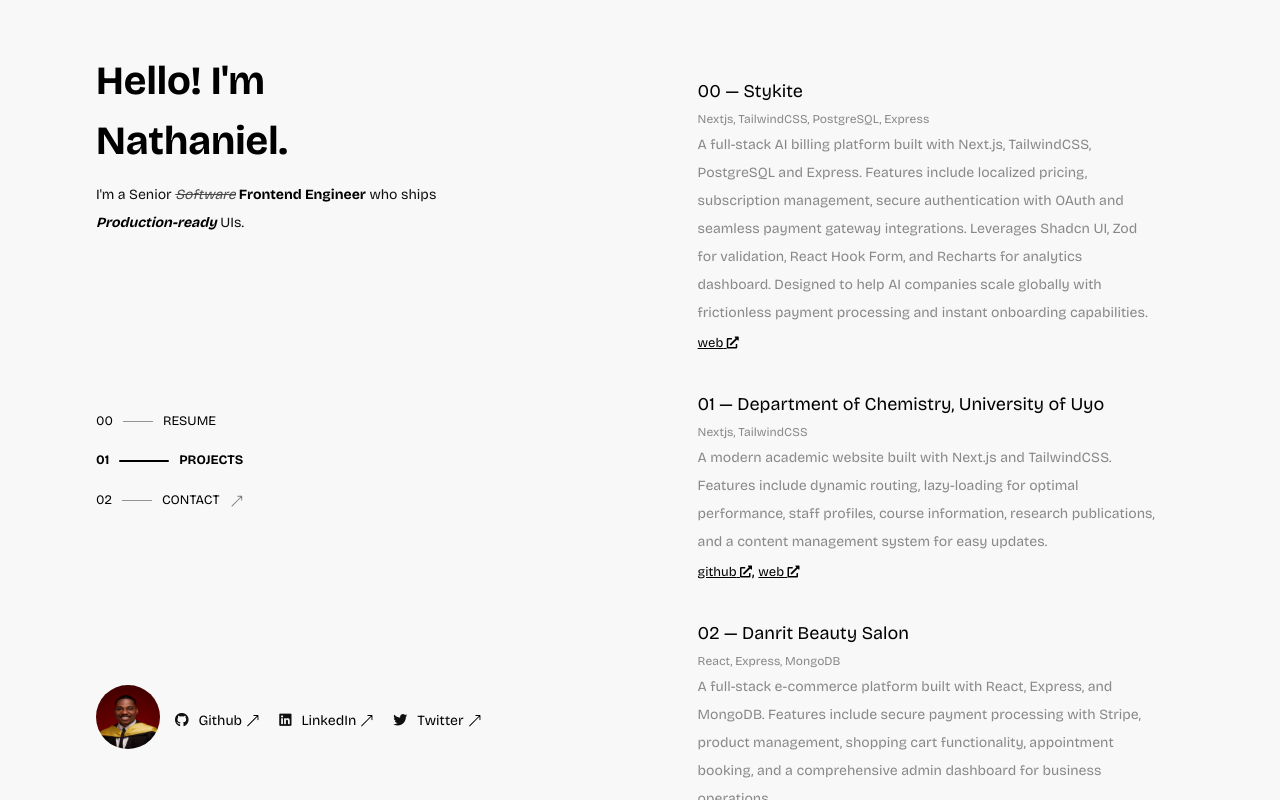
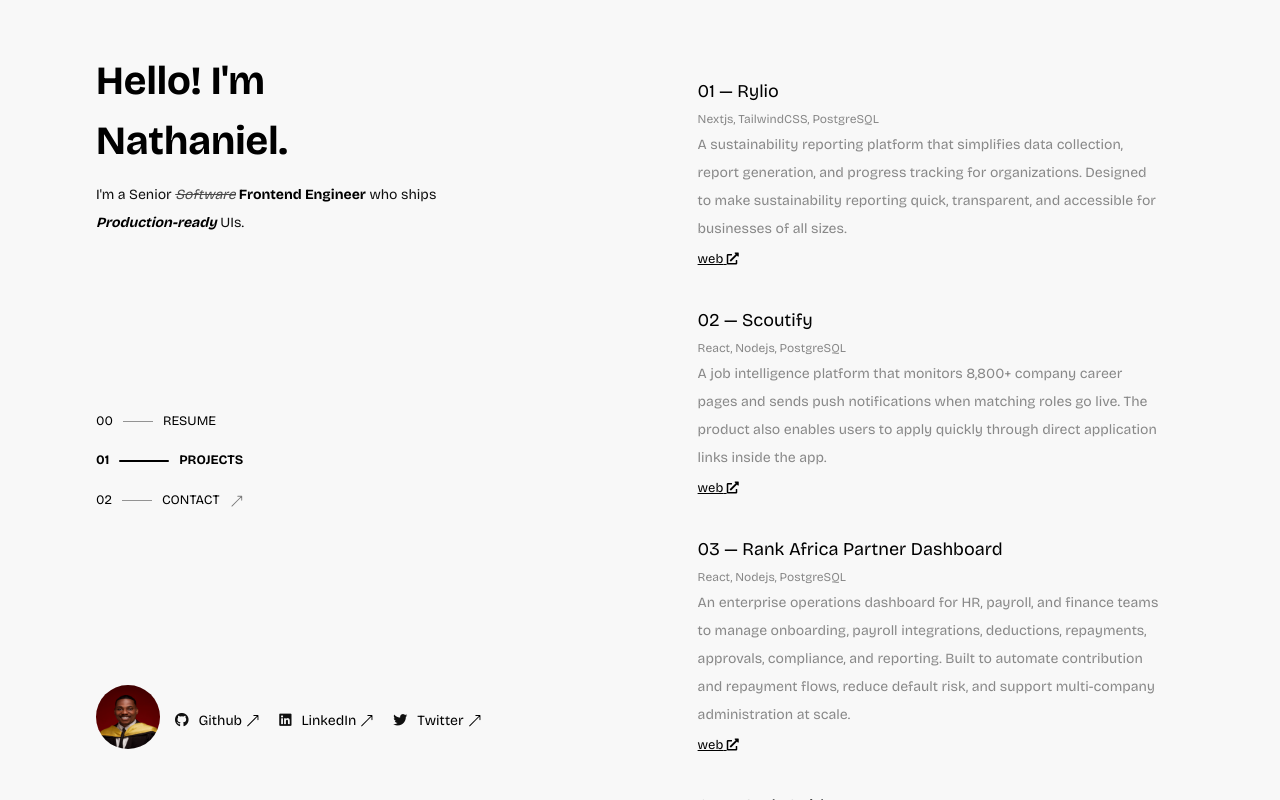
Before and after one commit to Nathaniyell/snr-frontend-portfolio, a React (Vite) app: page /projects in a window 1280 px wide. Built offline with nearby package versions, Linux system fonts and the light colour scheme.

Commit message:
Add load more functionality to Projects component and enhance project data structure. Update styles for load more button in projects.scss and add new project entries with categories in projects.ts.

```diff
--- a/src/components/Projects/projects.tsx
+++ b/src/components/Projects/projects.tsx
@@ -1,5 +1,5 @@
 import {projects} from '~/data/projects';
-import React, {useEffect} from 'react';
+import React, {useEffect, useMemo, useState} from 'react';
 import {Link} from 'react-router-dom';
 
 import './projects.scss';
@@ -10,6 +10,15 @@ interface ProjectsProps {
 }
 
 export default function Projects(props: ProjectsProps) {
+    const PROJECTS_PER_PAGE = 5;
+    const [visibleCount, setVisibleCount] = useState(PROJECTS_PER_PAGE);
+
+    const visibleProjects = useMemo(() => {
+        return projects.slice(0, visibleCount);
+    }, [visibleCount]);
+
+    const canLoadMore = visibleCount < projects.length;
+
     useEffect(() => {
         props.activeMenu(1);
     }, []);
@@ -18,11 +27,11 @@ export default function Projects(props: ProjectsProps) {
         <div className="project">
             <div className="projects_container">
                 <div className="project_container">
-                    {projects.map((project, idx) => (
+                    {visibleProjects.map((project, idx) => (
                         <section className="project" key={idx}>
                             <div className="">
                                 <p className='text-lg'>
-                                    {`0${idx} — `}{project.name}
+                                    {`${String(idx + 1).padStart(2, '0')} — `}{project.name}
                                 </p>
                                 <div>
                                     <span
@@ -38,7 +47,7 @@ export default function Projects(props: ProjectsProps) {
                                 </p>
                             </article>
                             {project.links.map((link, idx) => (
-                                <span>
+                                <span key={`${project.name}-${link.name}`}>
                   <a
                       className="project_link"
                       href={link.url}
@@ -51,6 +60,16 @@ export default function Projects(props: ProjectsProps) {
                             ))}
                         </section>
                     ))}
+                    {canLoadMore && (
+                        <div className="load_more_container">
+                            <button
+                                type="button"
+                                onClick={() => setVisibleCount((count) => count + PROJECTS_PER_PAGE)}
+                            >
+                                Load more
+                            </button>
+                        </div>
+                    )}
                 </div>
             </div>
             <div className="go_button_container">
--- a/src/data/projects.ts
+++ b/src/data/projects.ts
@@ -1,9 +1,20 @@
 export type Project = {
     name: string;
     description: string;
+    category: ProjectCategory;
     technologies: Tech[];
     links: ProjectLink[];
 };
+
+export type ProjectCategory =
+    | 'SaaS'
+    | 'Enterprise'
+    | 'Web3'
+    | 'Marketing'
+    | 'Animation'
+    | 'Education'
+    | 'E-commerce'
+    | 'Community';
 
 type Tech = {
     name: string;
@@ -25,8 +36,126 @@ const postgresql: Tech = {name: 'PostgreSQL', badgeColor: '#336791'};
 const express: Tech = {name: 'Express', badgeColor: '#000000'};
 const bootstrap: Tech = {name: 'Bootstrap', badgeColor: '#7952B3'};
 const supabase: Tech = {name: 'Supabase', badgeColor: '#000000'};
+const redux: Tech = {name: 'Redux', badgeColor: '#764ABC'};
+const web3js: Tech = {name: 'Web3.js', badgeColor: '#F16822'};
+const gsap: Tech = {name: 'GSAP', badgeColor: '#88CE02'};
+const threejs: Tech = {name: 'Three.js', badgeColor: '#000000'};
+const clerk: Tech = {name: 'Clerk', badgeColor: '#6C47FF'};
+const reactrouter: Tech = {name: 'React Router', badgeColor: '#CA4245'};
+const framermotion: Tech = {name: 'Framer Motion', badgeColor: '#0055FF'};
 
 export const projects: Project[] = [
+
+
+    {
+        name: 'Rylio',
+        description: 'A sustainability reporting platform that simplifies data collection, report generation, and progress tracking for organizations. Designed to make sustainability reporting quick, transparent, and accessible for businesses of all sizes.',
+        category: 'SaaS',
+        technologies: [nextjs, tailwindcss, postgresql],
+        links: [
+            {
+                name: 'web',
+                url: 'https://www.rylio.io/',
+            },
+        ],
+    },
+    {
+        name: 'Scoutify',
+        description: 'A job intelligence platform that monitors 8,800+ company career pages and sends push notifications when matching roles go live. The product also enables users to apply quickly through direct application links inside the app.',
+        category: 'SaaS',
+        technologies: [react, nodejs, postgresql],
+        links: [
+            {
+                name: 'web',
+                url: 'https://scoutify.ai/',
+            },
+        ],
+    },
+    {
+        name: 'Rank Africa Partner Dashboard',
+        description: 'An enterprise operations dashboard for HR, payroll, and finance teams to manage onboarding, payroll integrations, deductions, repayments, approvals, compliance, and reporting. Built to automate contribution and repayment flows, reduce default risk, and support multi-company administration at scale.',
+        category: 'Enterprise',
+        technologies: [react, nodejs, postgresql],
+        links: [
+            {
+                name: 'web',
+                url: 'https://customer.rank.africa/',
+            },
+        ],
+    },
+    {
+        name: 'CodeGuide',
+        description: 'A spec-driven AI development platform that transforms plain-English product ideas into project-ready documentation including PRDs, technical specs, wireframes, architecture, and task breakdowns. Includes authentication flows powered by Clerk.',
+        category: 'SaaS',
+        technologies: [nextjs, tailwindcss, nodejs, postgresql, clerk],
+        links: [
+            {
+                name: 'web',
+                url: 'https://www.codeguide.dev/',
+            },
+        ],
+    },
+    {
+        name: 'Singularity Finance',
+        description: 'A decentralized finance platform enabling secure wallet connection, token swaps, cross-chain migration, project listings, and staking workflows. Engineered to provide safe transactions and seamless token management across blockchain networks.',
+        category: 'Web3',
+        technologies: [react, nextjs, nodejs, web3js],
+        links: [
+            {
+                name: 'web',
+                url: 'https://singularityfinance.ai/',
+            },
+        ],
+    },
+    {
+        name: 'CoinCrowd',
+        description: 'An AI-powered social investing platform that helps investors make better decisions with intelligent tools, analytics, and real-time market insight. Delivered wallet connectivity, token swap flows, and high-performance responsive interfaces for Web3 users.',
+        category: 'Web3',
+        technologies: [react, nextjs, redux, web3js],
+        links: [
+            {
+                name: 'web',
+                url: 'https://coincrowd.com/',
+            },
+        ],
+    },
+
+    {
+        name: 'Lightweight',
+        description: 'A high-fidelity, animation-heavy brand experience for Lightweight, crafted to showcase precision engineering and product storytelling. Implemented immersive interactions and smooth motion using GSAP, Lenis, and Three.js for a premium web experience.',
+        category: 'Animation',
+        technologies: [nextjs, tailwindcss, gsap, threejs],
+        links: [
+            {
+                name: 'web',
+                url: 'https://lightweight.info/en',
+            },
+        ],
+    },
+    {
+        name: 'Quanmed AI',
+        description: 'A healthcare innovation platform presenting a decentralized framework that combines quantum mechanics, AI, and blockchain for medical research and clinical transformation. Built to communicate a complex vision through a clear, engaging product experience.',
+        category: 'Web3',
+        technologies: [nextjs, react, nodejs, web3js],
+        links: [
+            {
+                name: 'web',
+                url: 'https://www.quanmed.ai/',
+            },
+        ],
+    },
+    {
+        name: 'Kavora Systems',
+        description: 'A corporate portfolio website introducing Kavora Systems and their work across engineering, cloud, DevOps, security, and technology strategy. Built to clearly communicate service offerings and help businesses make informed technology decisions.',
+        category: 'Marketing',
+        technologies: [nextjs, tailwindcss],
+        links: [
+            {
+                name: 'web',
+                url: 'https://www.kavora.systems',
+            },
+        ],
+    },
     // {
     //     name: 'Anomaly Forex',
     //     description: 'A comprehensive Forex Prop Firm platform built with modern web technologies. Features include trading account management, challenge evaluation systems, real-time trading analytics, and seamless payment processing for prop trading challenges.',
@@ -49,26 +178,28 @@ export const projects: Project[] = [
     //         },
     //     ],
     // },
-    {
-        name: 'Stykite',
-        description: 'A full-stack AI billing platform built with Next.js, TailwindCSS, PostgreSQL and Express. Features include localized pricing, subscription management, secure authentication with OAuth and seamless payment gateway integrations. Leverages Shadcn UI, Zod for validation, React Hook Form, and Recharts for analytics dashboard. Designed to help AI companies scale globally with frictionless payment processing and instant onboarding capabilities.',
-        technologies: [nextjs, tailwindcss, postgresql, express],
-        links: [
-            {
-                name: 'web',
-                url: 'https://stykite.com',
-            },
-        ],
-    },
+    // {
+    //     name: 'Stykite',
+    //     description: 'A full-stack AI billing platform built with Next.js, TailwindCSS, PostgreSQL and Express. Features include localized pricing, subscription management, secure authentication with OAuth and seamless payment gateway integrations. Leverages Shadcn UI, Zod for validation, React Hook Form, and Recharts for analytics dashboard. Designed to help AI companies scale globally with frictionless payment processing and instant onboarding capabilities.',
+    //     category: 'SaaS',
+    //     technologies: [nextjs, tailwindcss, postgresql, express],
+    //     links: [
+    //         {
+    //             name: 'web',
+    //             url: 'https://stykite.com',
+    //         },
+    //     ],
+    // },
     {
         name: 'Department of Chemistry, University of Uyo',
         description: 'A modern academic website built with Next.js and TailwindCSS. Features include dynamic routing, lazy-loading for optimal performance, staff profiles, course information, research publications, and a content management system for easy updates.',
+        category: 'Education',
         technologies: [nextjs, tailwindcss],
         links: [
-            {
-                name: 'github',
-                url: 'https://github.com/Nathaniyell/Chemistry-Uniuyo',
-            },
+            // {
+            //     name: 'github',
+            //     url: 'https://github.com/Nathaniyell/Chemistry-Uniuyo',
+            // },
             {
                 name: 'web',
                 url: 'https://chemistry.uniuyo.edu.ng',
@@ -78,12 +209,13 @@ export const projects: Project[] = [
     {
         name: 'Danrit Beauty Salon',
         description: 'A full-stack e-commerce platform built with React, Express, and MongoDB. Features include secure payment processing with Stripe, product management, shopping cart functionality, appointment booking, and a comprehensive admin dashboard for business operations.',
+        category: 'E-commerce',
         technologies: [react, express, mongodb],
         links: [
-            {
-                name: 'github',
-                url: 'https://github.com/Nathaniyell/danrit-beauty-salon',
-            },
+            // {
+            //     name: 'github',
+            //     url: 'https://github.com/Nathaniyell/danrit-beauty-salon',
+            // },
             {
                 name: 'web',
                 url: 'https://danritbeautysalon.com',
@@ -93,6 +225,7 @@ export const projects: Project[] = [
     {
         name: 'Africa International Conference on Clean Energy',
         description: 'Conference website developed with Next.js featuring registration system, abstract submission, and schedule management for an international energy conference.',
+        category: 'Marketing',
         technologies: [nextjs, tailwindcss],
         links: [
             {
@@ -103,8 +236,9 @@ export const projects: Project[] = [
     },
     {
         name: 'Girls In Tech Nigeria',
-        description: 'Built with HTML, CSS, and JavaScript, styled using Bootstrap. Features a responsive design showcasing programs, events, and initiatives aimed at empowering women in technology. Includes blog integration and event registration functionality.',
-        technologies: [react, bootstrap],
+        description: 'A platform built to showcase programs, events, and initiatives that empower women in technology. It includes blog integration, event registration forms, smooth page transitions, interactive motion, and responsive layouts to improve engagement across devices.',
+        category: 'Community',
+        technologies: [react, reactrouter, framermotion, tailwindcss],
         links: [
             {
                 name: 'github',
@@ -116,36 +250,38 @@ export const projects: Project[] = [
             },
         ],
     },
-    {
-        name: 'BaseLinks Academy',
-        description: 'An interactive learning platform built with React and Node.js. Features include course management, student progress tracking, and integrated video lessons.',
-        technologies: [react, nodejs, supabase],
-        links: [
-            {
-                name: 'github',
-                url: 'https://github.com/Nathaniyell/baselinks-academy',
-            },
-            {
-                name: 'web',
-                url: 'https://baselinks-academy.vercel.app/',
-            },
-        ],
-    },
-    {
-        name: 'Prodlead Investments',
-        description: 'A professional investment portfolio website built with Vue.js. Features investment tracking, portfolio management, and real-time market data integration.',
-        technologies: [vuejs],
-        links: [
-            {
-                name: 'github',
-                url: 'https://github.com/nathaniyelll/prodlead',
-            },
-            {
-                name: 'web',
-                url: 'https://eyenubah.vercel.app/',
-            },
-        ],
-    },
+    // {
+    //     name: 'BaseLinks Academy',
+    //     description: 'An interactive learning platform built with React and Node.js. Features include course management, student progress tracking, and integrated video lessons.',
+    //     category: 'Education',
+    //     technologies: [react, nodejs, supabase],
+    //     links: [
+    //         {
+    //             name: 'github',
+    //             url: 'https://github.com/Nathaniyell/baselinks-academy',
+    //         },
+    //         {
+    //             name: 'web',
+    //             url: 'https://baselinks-academy.vercel.app/',
+    //         },
+    //     ],
+    // },
+    // {
+    //     name: 'Prodlead Investments',
+    //     description: 'A professional investment portfolio website built with Vue.js. Features investment tracking, portfolio management, and real-time market data integration.',
+    //     category: 'Marketing',
+    //     technologies: [vuejs],
+    //     links: [
+    //         {
+    //             name: 'github',
+    //             url: 'https://github.com/nathaniyelll/prodlead',
+    //         },
+    //         {
+    //             name: 'web',
+    //             url: 'https://eyenubah.vercel.app/',
+    //         },
+    //     ],
+    // },
     // {
     //     name: 'Journey to Wealth',
     //     description: 'Built with Next.js and TailwindCSS, this platform offers financial education resources, investment tracking tools, and wealth management guidance.',
--- a/src/data/resume.ts
+++ b/src/data/resume.ts
@@ -203,12 +203,12 @@ const languages: Language[] = [
         level: 'PROFICIENT',
     },
     {
-        name: 'Spanish',
+        name: 'French',
         level: 'LEARNING :)',
     },
 ];
 
-const hobbies = ['Music', 'Gaming'];
+const hobbies = ['Academic Research', 'Reading', 'Writing', 'Listening to Music', 'Watching Movies'];
 
 const recommendations: Recommendation[] = [
     {
```
Also changed, not shown: src/components/Projects/projects.scss (+21 -0 lines).
